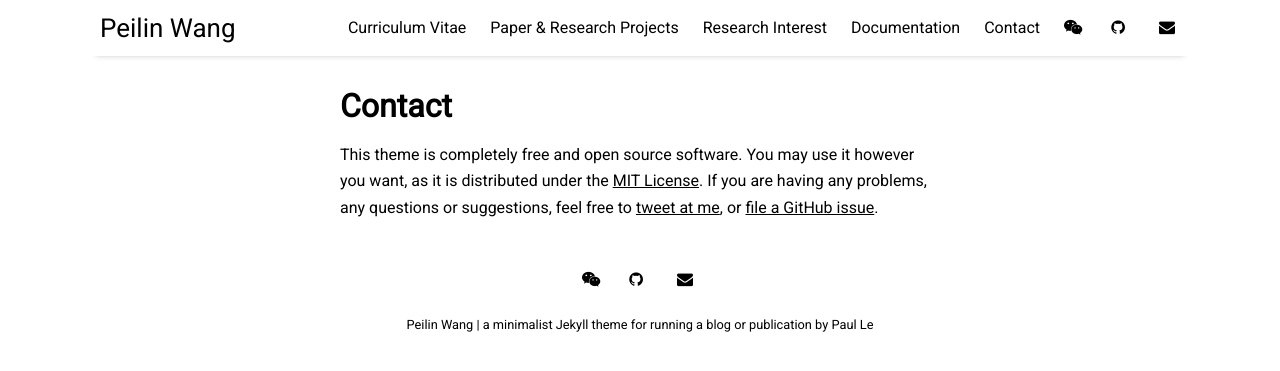
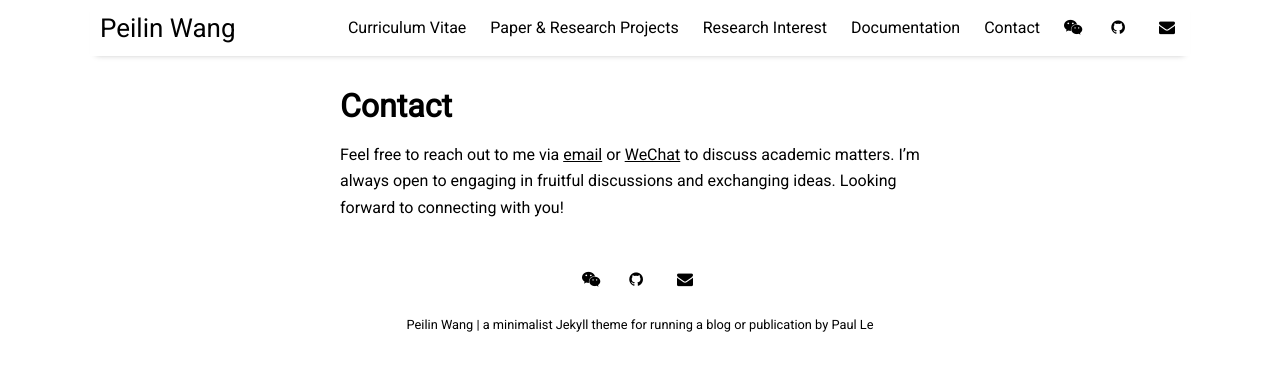
Before and after one commit to peilin-wang-git/peilin-wang-git.github.io, a Jekyll site: the page built from pages/contact.md, in a window 1280 px wide. Shown: the top 371 px of the page. Built offline with Jekyll 4.4.1, drawn with Linux system fonts in a browser that asks for light colours; nearby versions of some CDN libraries.

Commit message:
my information

```diff
--- a/pages/contact.md
+++ b/pages/contact.md
@@ -3,5 +3,7 @@ layout: page
 title: Contact
 permalink: /contact
 ---
+<!--
+This theme is completely free and open source software. You may use it however you want, as it is distributed under the [MIT License](http://choosealicense.com/licenses/mit/). If you are having any problems, any questions or suggestions, feel free to [tweet at me](https://twitter.com/intent/tweet?text=My%question%about%Millennial%is:%&amp;via=paululele), or [file a GitHub issue](https://github.com/lenpaul/Millennial/issues/new). -->
 
-This theme is completely free and open source software. You may use it however you want, as it is distributed under the [MIT License](http://choosealicense.com/licenses/mit/). If you are having any problems, any questions or suggestions, feel free to [tweet at me](https://twitter.com/intent/tweet?text=My%question%about%Millennial%is:%&amp;via=paululele), or [file a GitHub issue](https://github.com/lenpaul/Millennial/issues/new).
+Feel free to reach out to me via [email](wangpeilin9857@gmail.com) or [WeChat](https://github.com/peilin-wang-git/peilin-wang-git.github.io/blob/main/assets/img/wechat.jpg) to discuss academic matters.  I'm always open to engaging in fruitful discussions and exchanging ideas.  Looking forward to connecting with you!
```
Also changed, not shown: pages/RP.md (+3 -3 lines).
